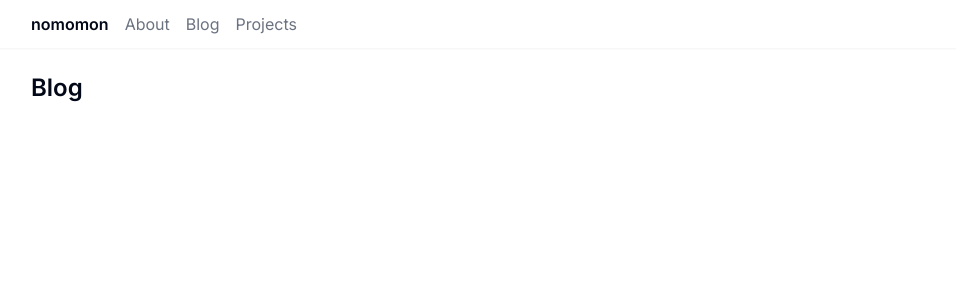
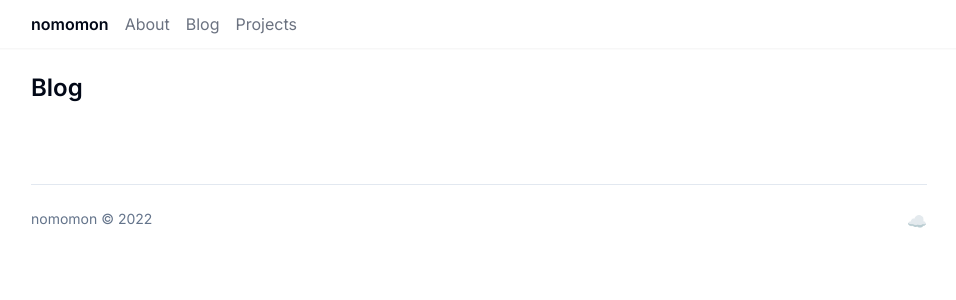
Before and after one commit to nomomon/nomomon.github.io, a Next.js app: page /blog in a window 1280 px wide. Shown: the top 300 px of the page, without its empty margins (161-1117 px from the left). Built offline with nearby package versions, Linux system fonts and the light colour scheme.

Commit message:
add footer

```diff
--- a/app/layout.tsx
+++ b/app/layout.tsx
@@ -4,6 +4,7 @@ import "./globals.css";
 import "katex/dist/katex.min.css";
 import "github-markdown-css/github-markdown-light.css";
 import { NavBar } from "@/components/molecules/nav-bar";
+import Footer from "@/components/molecules/footer";
 
 const inter = Inter({ subsets: ["latin"] });
 
@@ -24,6 +25,8 @@ export default function RootLayout({
         <main className="mt-2 m-auto max-w-4xl py-16 max-md:px-4 max-md:max-w-full">
           {children}
         </main>
+        <hr className="w-full max-w-4xl m-auto max-md:max-w-full max-md:px-4" />
+        <Footer />
       </body>
     </html>
   );
--- /dev/null
+++ b/components/molecules/footer/index.tsx
@@ -0,0 +1,14 @@
+const Footer = () => {
+  const year = new Date().getFullYear();
+
+  return (
+    <footer>
+      <div className="w-full max-w-4xl my-6 flex justify-between m-auto max-md:max-w-full max-md:px-4">
+        <span className="text-sm text-muted-foreground">nomomon © {year}</span>
+        <span>☁️</span>
+      </div>
+    </footer>
+  );
+};
+
+export default Footer;
```
